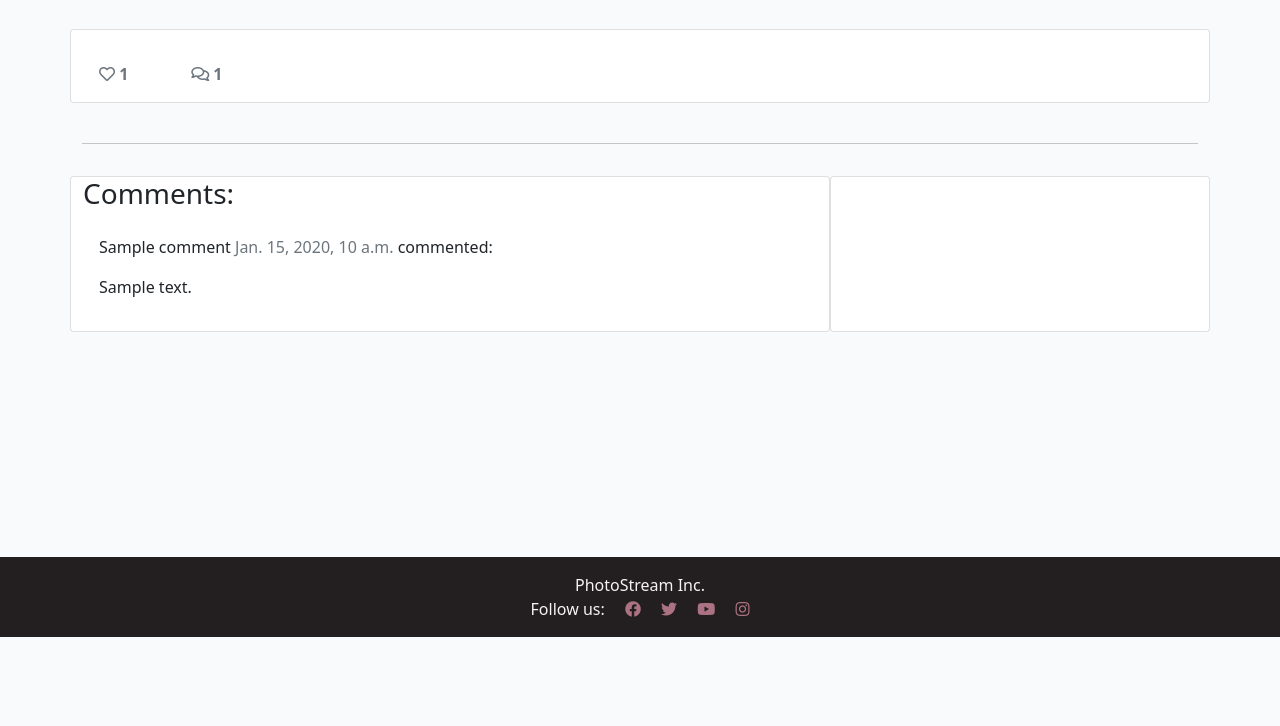
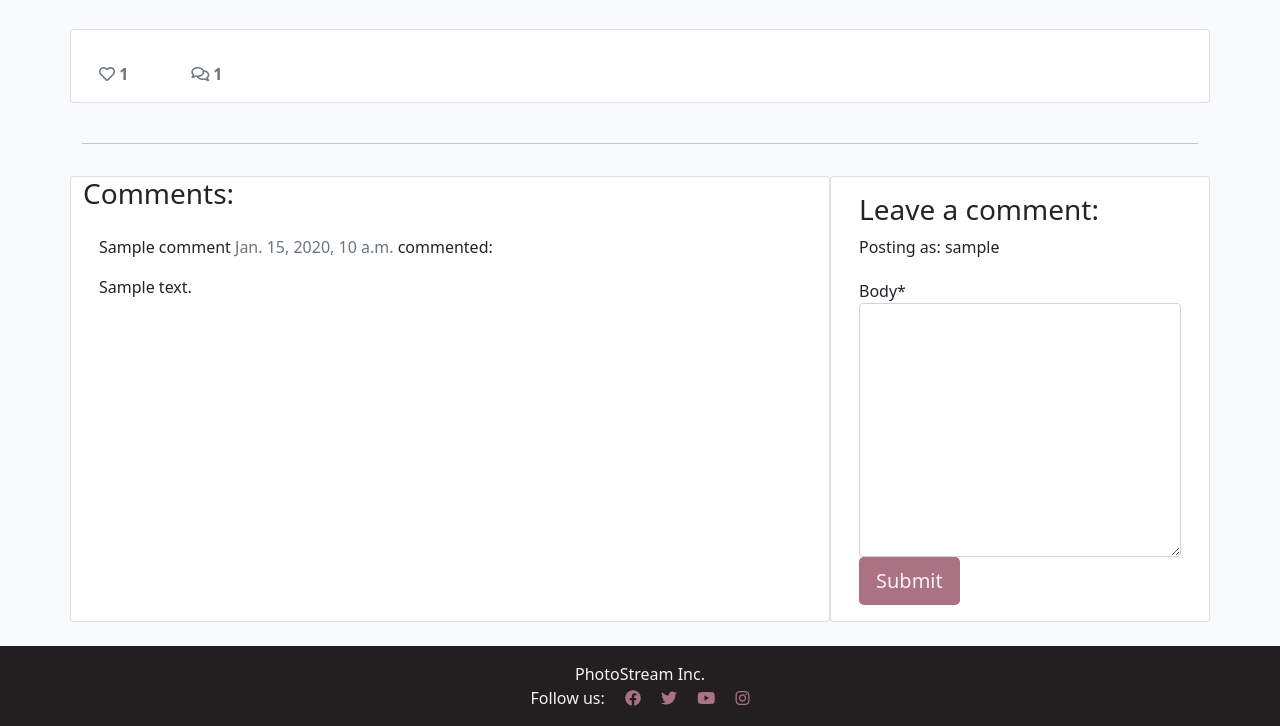
Before and after one commit to emmavkarlsson/portfolio-project-4, a Django app: a page that uses templates/featured_post.html in a window 1280 px wide. Shown: the part 163-889 px from the top of the page. Before the commit the page ends 800 px from the top, so only its background shows below. Run offline with Django 3.2, Linux system fonts and the light colour scheme; a user stored in the database is signed in; tables that the repository leaves empty hold one stand-in row (values such as "Sample post"); some libraries are stand-ins or nearby versions.

Commit message:
update html in featured_post to display comment field

```diff
--- a/templates/featured_post.html
+++ b/templates/featured_post.html
@@ -1,11 +1,14 @@
 {% extends 'base.html' %} {% block content %}
+
+{% load crispy_forms_tags %}
 
 <div">
     <div class="container">
         <div class="row g-0">
             <div class="d-none d-md-block col-md-12">
                 {% if "placeholder" in post.photopost.url %}
-                <img src="https://res.cloudinary.com/emmavkarlsson/image/upload/v1693860102/p8vwzctkppf7vm6njgpv.jpg" width="100%">
+                <img src="https://res.cloudinary.com/emmavkarlsson/image/upload/v1693860102/p8vwzctkppf7vm6njgpv.jpg"
+                    width="100%">
                 {% else %}
                 <img src=" {{ post.photopost.url }}" width="100%">
                 {% endif %}
@@ -28,7 +31,8 @@
                 <div class="row">
 
                     <div class="col-1">
-                        <strong class="text-secondary"><i class="far fa-heart"></i> {{ post.number_of_likes }} </strong>
+                        <strong class="text-secondary"><i class="far fa-heart"></i> {{ post.number_of_likes }}
+                        </strong>
                     </div>
                     <div class="col-1">
                         {% with comments.count as total_comments %}
@@ -64,10 +68,19 @@
         </div>
         <div class="col-md-4 card mb-4  mt-3 ">
             <div class="card-body">
-                <!-- For later -->
+                {% if user.is_authenticated %}
+
+                <h3>Leave a comment:</h3>
+                <p>Posting as: {{ user.username }}</p>
+                <form method="post" style="margin-top: 1.3em;">
+                    {{ comment_form | crispy }}
+                    {% csrf_token %}
+                    <button type="submit" class="btn btn-signin btn-lg">Submit</button>
+                </form>
+                {% endif %}
             </div>
         </div>
     </div>
 </div>
 
-{% endblock content %}
+    {% endblock content %}
```
